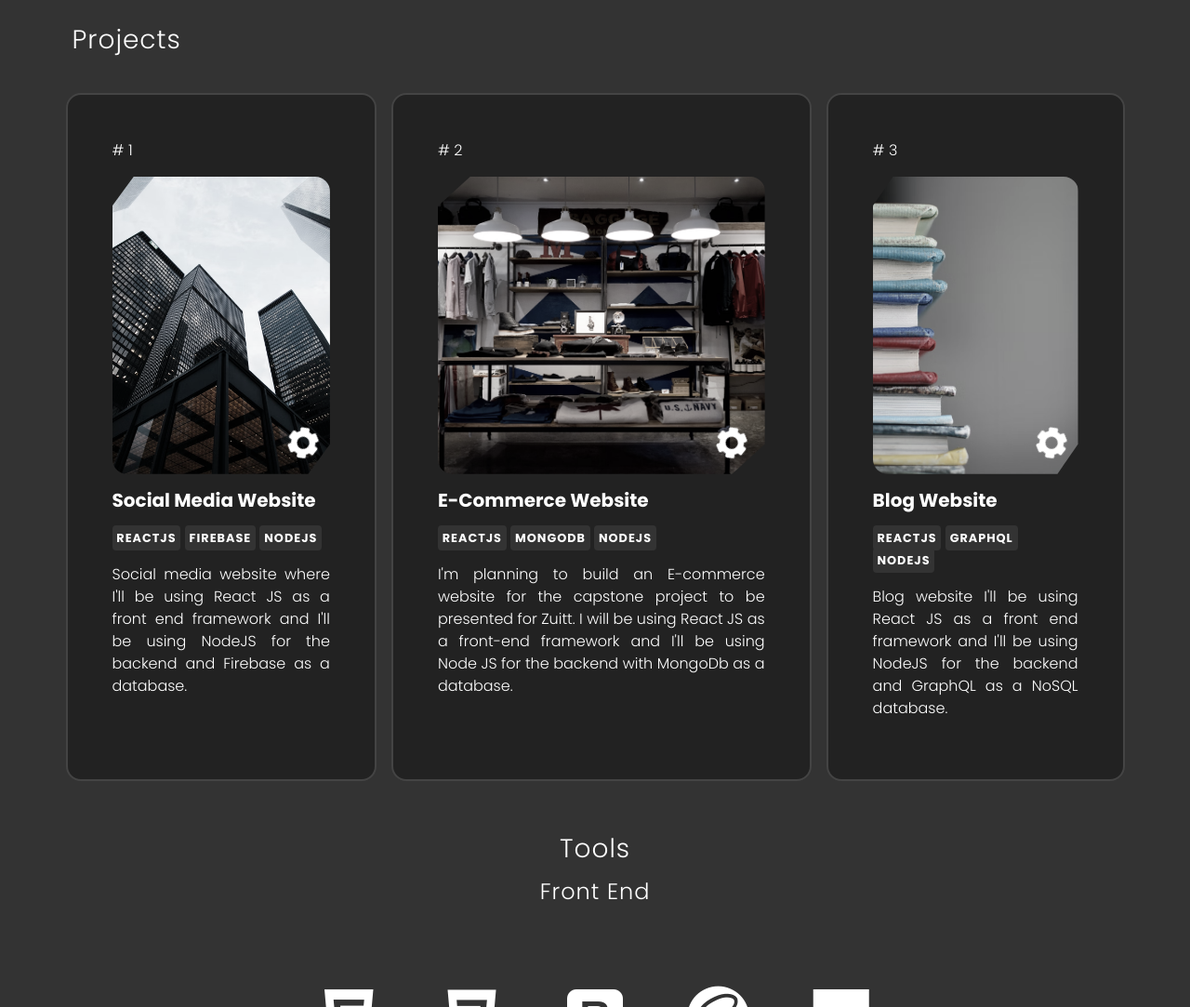
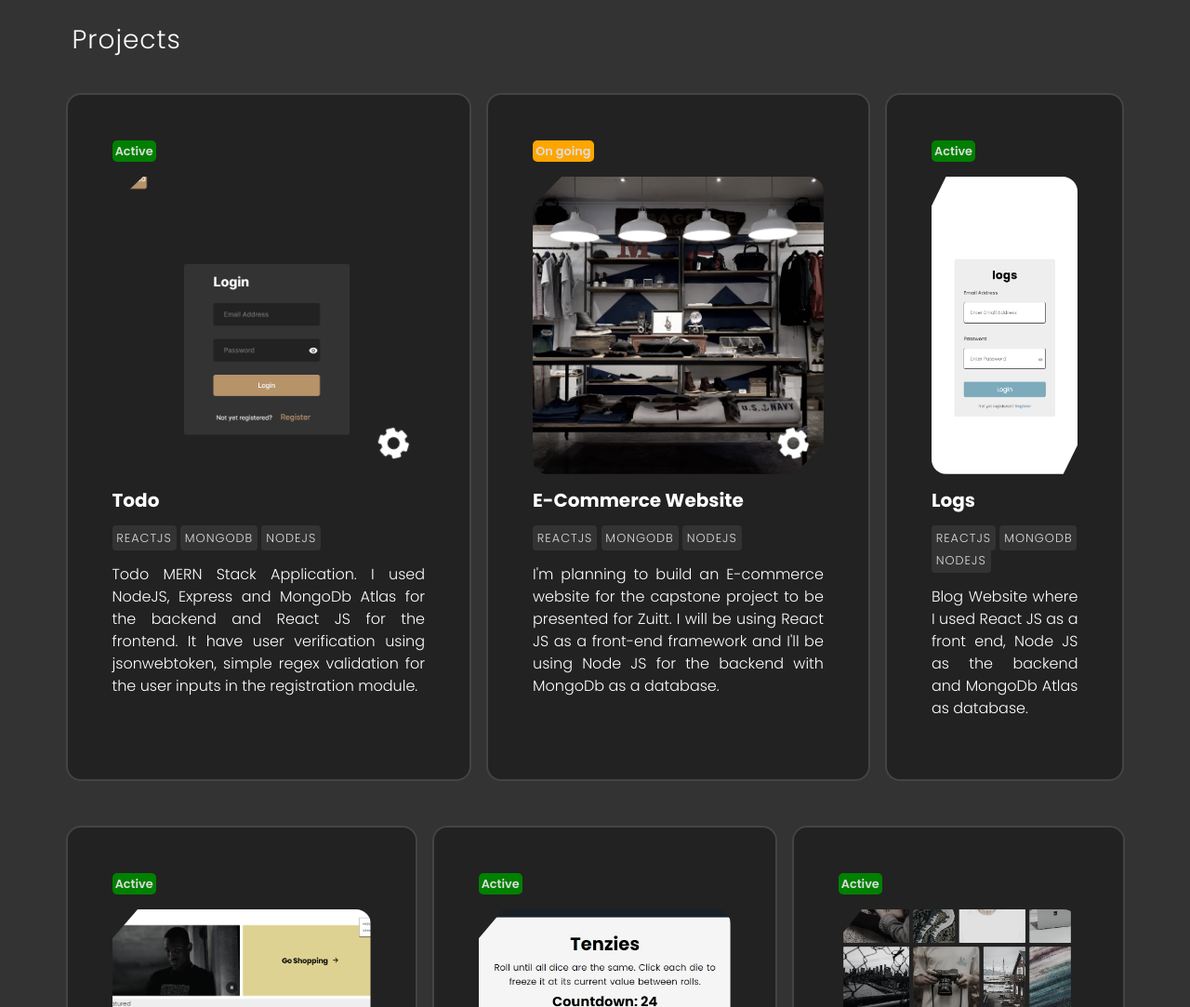
Before and after one commit to Joarpenaflorida/portfolio, a plain HTML site: page index.html in a window 1280 px wide. Shown: the part 1717-2800 px from the top of the page at 93% size. Drawn offline with nearby package versions, Linux system fonts and the light colour scheme.

Commit message:
Updated the UI

```diff
--- a/assets/css/style.css
+++ b/assets/css/style.css
@@ -12,6 +12,26 @@ html {
   scroll-behavior: smooth;
 }
 
+/* width */
+::-webkit-scrollbar {
+  width: 6px;
+}
+
+/* Track */
+::-webkit-scrollbar-track {
+  background: inherit;
+}
+
+/* Handle */
+::-webkit-scrollbar-thumb {
+  background: #888;
+  border-radius: 8px;
+}
+
+/* Handle on hover */
+::-webkit-scrollbar-thumb:hover {
+  background: #555;
+}
 body {
   background: #333;
   color: #fff;
@@ -192,6 +212,20 @@ section .section-title::before {
   transform: translateY(0);
   opacity: 1;
 }
+.active {
+  font-weight: 600;
+  background: green;
+  border-radius: 5px;
+  font-size: 0.8rem;
+  padding: 0.2rem;
+}
+.ongoing {
+  font-weight: 600;
+  background: orange;
+  border-radius: 5px;
+  font-size: 0.8rem;
+  padding: 0.2rem;
+}
 .navbar-brand {
   font-weight: 600;
   letter-spacing: 2px;
@@ -202,43 +236,44 @@ section .section-title::before {
   background-color: #333;
   color: #fff;
   font-size: 0.8rem;
-  font-weight: bold;
+  font-weight: 500;
   border-radius: 4px;
   letter-spacing: 1px;
 }
 .nodejs {
   padding: 0.3rem;
   background-color: #333;
-  color: #fff;
+  color: #ddd;
   font-size: 0.8rem;
-  font-weight: bold;
+  font-weight: 500;
   border-radius: 4px;
   letter-spacing: 1px;
 }
 .firebase {
   padding: 0.3rem;
   background-color: #333;
-  color: #fff;
+  color: #ddd;
+
   font-size: 0.8rem;
-  font-weight: bold;
+  font-weight: 500;
   border-radius: 4px;
   letter-spacing: 1px;
 }
 .graphql {
   padding: 0.3rem;
   background-color: #333;
-  color: #fff;
+  color: #ddd;
   font-size: 0.8rem;
-  font-weight: bold;
+  font-weight: 500;
   border-radius: 4px;
   letter-spacing: 1px;
 }
 .mongodb {
   padding: 0.3rem;
   background-color: #333;
-  color: #fff;
+  color: #ddd;
   font-size: 0.8rem;
-  font-weight: bold;
+  font-weight: 500;
   border-radius: 4px;
   letter-spacing: 1px;
 }
@@ -253,6 +288,10 @@ section .section-desc {
   transform: translateY(100px);
   opacity: 0;
   transition: 2.4s ease-out;
+  color: #fff;
+}
+.section-desc span {
+  color: #ddd;
 }
 section > * {
   margin: 2rem 0;
--- a/index.html
+++ b/index.html
@@ -79,36 +79,44 @@
         </div>
       </nav>
     </header>
-    <div class='container-fluid'>
-
-    <section class="hero " id="hero">
-
+    <div class="container-fluid">
+      <section class="hero" id="hero">
         <div class="row">
-          <div class='col-12 p-3 p-md-5'>
-            <div class='min-vh-100 w-100 d-flex flex-column align-items-center justify-content-center text-center'>
+          <div class="col-12 p-3 p-md-5">
+            <div
+              class="min-vh-100 w-100 d-flex flex-column align-items-center justify-content-center text-center"
+            >
               <h1><span class="section-title">JOAR PENAFLORIDA</span></h1>
-            <p><span class="section-desc">SOFTWARE DEVELOPER</span></p>
+              <p><span class="section-desc">WEB DEVELOPER</span></p>
+            </div>
           </div>
         </div>
       </section>
 
-    <section class="about " id="about">
-      <span class='page section-title'>1 | 3</span>
-      <h2 class="font-weight-bold"><span class='section-title'>ABOUT</span></h2>
-      <h3><span class='section-title'>Shattering the status quo.</span></h3>
-      <img src="./assets/images/profile.jpg" loading='lazy' class='img-fluid profile m-auto d-lg-none section-desc' alt="Profile Image">
+      <section class="about" id="about">
+        <span class="page section-title">1 | 3</span>
+        <h2 class="font-weight-bold">
+          <span class="section-title">ABOUT</span>
+        </h2>
+        <h3><span class="section-title">Shattering the status quo.</span></h3>
+        <img
+          src="./assets/images/profile.jpg"
+          loading="lazy"
+          class="img-fluid profile m-auto d-lg-none section-desc"
+          alt="Profile Image"
+        />
         <div class="row">
           <div class="d-flex flex-column flex-md-row section-desc">
             <div class="card-container p-5 m-2">
               <h4 class="mb-2 font-weight-bold">MERN STACK DEVELOPER</h4>
               <p class="term font-weight-normal">
                 Hi! I'm Joar Penaflorida a Full Stack MERN Developer based in
-              Iloilo, Philippines. I develop my software development
-              skills by creating mini projects and engaging myself in
-              coding challenges.
+                Iloilo, Philippines. I develop my software development skills by
+                creating mini projects and engaging myself in coding challenges.
               </p>
-            <p></p>
-              &#x25CF; In-depth knowledge of NodeJS, Express JS and ReactJS.
+              <p>
+                &#x25CF; In-depth knowledge of MongoDb, Express JS, ReactJS and
+                NodeJS.
               </p>
               <p>&#x25CF; Proficient in Front End and Backend Technologies.</p>
 
@@ -131,174 +139,269 @@
             </div>
           </div>
         </div>
-
-
       </section>
       <section class="portfolio" id="portfolio">
-      <span class='page section-title'>2 | 3</span>
-      <h2 class="font-weight-bold"><span class='section-title'>PORTFOLIO</span></h2>
-      <h3><span class='section-title'>Projects</span></h3>
+        <span class="page section-title">2 | 3</span>
+        <h2 class="font-weight-bold">
+          <span class="section-title">PORTFOLIO</span>
+        </h2>
+        <h3><span class="section-title">Projects</span></h3>
+
         <div class="row">
           <div class="d-flex flex-column flex-xl-row section-desc">
-
-          <div class="card-container p-5 m-2">
-            <span># 1</span>
+            <div class="card-container p-5 m-2 section-desc">
+              <span class="active">Active</span>
               <a
-            href="./assets/pages/pages.html"
+                href="https://todo-app-eta-liart.vercel.app/"
                 target="_blank"
               ></a>
               <div class="image-container">
-            <img src="./assets/images/business.jpg" class='img-fluid fluid profile' loading='lazy'  alt="Business Logo">
-            <i class='bx bxs-cog pending' ></i>
+                <img
+                  src="./assets/images/todo.jpeg"
+                  class="img-fluid fluid profile"
+                  loading="lazy"
+                  alt="Business Logo"
+                />
+                <i class="bx bxs-cog pending"></i>
               </div>
-            <h5 class="mb-2 font-weight-bold">Social Media Website</h5>
-            <div class='tech-stacks'>
-              <span class='react'>REACTJS</span>
-              <span class='firebase'>FIREBASE</span>
-              <span class='nodejs'>NODEJS</span>
+              <h5 class="mb-2 font-weight-bold">Todo</h5>
+              <div class="tech-stacks">
+                <span class="react">REACTJS</span>
+                <span class="firebase">MONGODB</span>
+                <span class="nodejs">NODEJS</span>
               </div>
               <p class="term text-justify">
-              Social media website where I'll be using React JS as a front end framework and I'll be using NodeJS for the backend and Firebase as a database.
+                Todo MERN Stack Application. I used NodeJS, Express and MongoDb
+                Atlas for the backend and React JS for the frontend. It have
+                user verification using jsonwebtoken, simple regex validation
+                for the user inputs in the registration module.
               </p>
-
             </div>
 
-          <div class="card-container p-5 m-2">
-            <span># 2</span>
+            <div class="card-container p-5 m-2 section-desc">
+              <span class="ongoing">On going</span>
+              <a href="./assets/pages/pages.html" target="_blank"></a>
+              <div class="image-container">
+                <img
+                  src="./assets/images/ecommerce.jpg"
+                  class="img-fluid fluid profile"
+                  loading="lazy"
+                  alt="E-commerce Image"
+                />
+                <i class="bx bxs-cog pending"></i>
+              </div>
+
+              <h5 class="mb-2 font-weight-bold">E-Commerce Website</h5>
+              <div class="tech-stacks">
+                <span class="react">REACTJS</span>
+                <span class="mongodb">MONGODB</span>
+                <span class="nodejs">NODEJS</span>
+              </div>
+              <p class="term text-justify">
+                I'm planning to build an E-commerce website for the capstone
+                project to be presented for Zuitt. I will be using React JS as a
+                front-end framework and I'll be using Node JS for the backend
+                with MongoDb as a database.
+              </p>
+            </div>
+
+            <div class="card-container p-5 m-2 section-desc">
+              <span class="active">Active</span>
+              <a href="https://logs-chi.vercel.app/" target="_blank"></a>
+              <div class="image-container">
+                <img
+                  src="./assets/images/logs.jpeg"
+                  class="img-fluid fluid profile"
+                  loading="lazy"
+                  alt="Blog Image"
+                />
+                <i class="bx bxs-cog pending"></i>
+              </div>
+              <h5 class="mb-2 font-weight-bold">Logs</h5>
+              <div class="tech-stacks">
+                <span class="react">REACTJS</span>
+                <span class="graphql">MONGODB</span>
+                <span class="nodejs">NODEJS</span>
+              </div>
+              <p class="term text-justify">
+                Blog Website where I used React JS as a front end, Node JS as
+                the backend and MongoDb Atlas as database.
+              </p>
+            </div>
+          </div>
+        </div>
+        <div class="row">
+          <div class="d-flex flex-column flex-xl-row">
+            <div class="card-container p-5 m-2 section-desc">
+              <span class="active">Active</span>
               <a
-            href="./assets/pages/pages.html"
+                href="https://joarpenaflorida.github.io/LandingPage-Grid/"
                 target="_blank"
               ></a>
               <div class="image-container">
-              <img src="./assets/images/ecommerce.jpg" class='img-fluid fluid profile' loading='lazy'  alt="E-commerce Image">
-              <i class='bx bxs-cog pending' ></i>
+                <img
+                  src="./assets/images/sneakerhead.jpeg"
+                  class="img-fluid fluid profile"
+                  loading="lazy"
+                  alt="Business Logo"
+                />
+                <i class="bx bxs-cog pending"></i>
+              </div>
+              <h5 class="mb-2 font-weight-bold">
+                Sneaker Head | CSS Grid Landing Page
+              </h5>
+              <div class="tech-stacks">
+                <span class="react">Grid</span>
+                <span class="firebase">Flexbox</span>
+                <span class="nodejs">JavaScript</span>
+              </div>
+              <p class="term text-justify">
+                E-Commerce landing page using CSS Grid, FlexBox and JavaScript.
+              </p>
             </div>
 
-            <h5 class="mb-2 font-weight-bold" >E-Commerce Website</h5>
-            <div class='tech-stacks'>
-              <span class='react'>REACTJS</span>
-              <span class='mongodb'>MONGODB</span>
-              <span class='nodejs'>NODEJS</span>
-            </div>
-            <p class="term text-justify">
-              I'm planning to build an E-commerce website for the capstone project to be presented for Zuitt. I will be using React JS as a front-end framework and I'll be using Node JS for the backend with MongoDb as a database.
-            </p>
-
-          </div>
-
-          <div class="card-container p-5 m-2">
-            <span># 3</span>
+            <div class="card-container p-5 m-2 section-desc">
+              <span class="active">Active</span>
               <a
-            href="./assets/pages/pages.html"
+                href="https://tenzies-game-topaz.vercel.app
+            "
                 target="_blank"
               ></a>
               <div class="image-container">
-              <img src="./assets/images/blog.jpg" class='img-fluid fluid profile' loading='lazy'  alt="Blog Image">
-              <i class='bx bxs-cog pending' ></i>
+                <img
+                  src="./assets/images/tenzies.jpeg"
+                  class="img-fluid fluid profile"
+                  loading="lazy"
+                  alt="E-commerce Image"
+                />
+                <i class="bx bxs-cog pending"></i>
               </div>
-            <h5 class="mb-2 font-weight-bold">Blog Website</h5>
-            <div class='tech-stacks'>
-              <span class='react'>REACTJS</span>
-              <span class='graphql'>GRAPHQL</span>
-              <span class='nodejs'>NODEJS</span>
+
+              <h5 class="mb-2 font-weight-bold">Tenzies | React Game</h5>
+              <div class="tech-stacks">
+                <span class="react">React</span>
+                <span class="mongodb">Grid</span>
               </div>
               <p class="term text-justify">
-              Blog website I'll be using React JS as a front end framework and I'll be using NodeJS for the backend and GraphQL as a NoSQL database.
+                Simple Tenzies game that I made while learning React JS.
               </p>
+            </div>
 
+            <div class="card-container p-5 m-2 section-desc">
+              <span class="active">Active</span>
+              <a
+                href="https://joarpenaflorida.github.io/image-grid/"
+                target="_blank"
+              ></a>
+              <div class="image-container">
+                <img
+                  src="./assets/images/image-grid.jpeg"
+                  class="img-fluid fluid profile"
+                  loading="lazy"
+                  alt="Blog Image"
+                />
+                <i class="bx bxs-cog pending"></i>
+              </div>
+              <h5 class="mb-2 font-weight-bold">Snap | Image Gallery</h5>
+              <div class="tech-stacks">
+                <span class="react">Grid</span>
+                <span class="graphql">FlexBox</span>
+                <span class="nodejs">JavaScript</span>
+              </div>
+              <p class="term text-justify">
+                Image Gallery Website using CSS Grid, Flexbox and JavaScript.
+              </p>
+            </div>
           </div>
         </div>
 
-      </div>
         <div class="row">
-     <div class="container-fluid skill-graph d-flex
-     flex-column align-items-center text-center">
-     <h3 class="m-3"><span class='section-title'>Tools</span></h3>
-     <h4><span class='section-title'>Front End</span></h4>
+          <div
+            class="container-fluid skill-graph d-flex flex-column align-items-center text-center min-vh-75"
+          >
+            <h3 class="m-3"><span class="section-title">Tools</span></h3>
+            <h4><span class="section-title">Front End</span></h4>
             <div class="front-end p-5 section-desc">
-
               <i class="bx bxl-html5" data-value="HTML5"></i>
               <i class="bx bxl-css3" data-value="CSS3"></i>
               <i class="bx bxl-bootstrap" data-value="Bootstrap"></i>
               <i class="bx bxl-sass" data-value="SASS"></i>
               <i class="bx bxl-javascript" data-value="JavaScript"></i>
             </div>
-      <h4><span class='section-title'>Full Stack</span></h4>
-         <div class='fullstack p-5 section-desc'>
-
+            <h4><span class="section-title">Full Stack</span></h4>
+            <div class="fullstack p-5 section-desc">
               <i class="bx bxl-react" data-value="React JS"></i>
               <i class="bx bxl-nodejs" data-value="Node JS"></i>
               <i class="bx bxl-mongodb" data-value="MongoDb"></i>
             </div>
 
-    <h4><span class='section-title'>Other Tools</span></h4>
+            <h4><span class="section-title">Other Tools</span></h4>
             <div class="back-end m-3 p-5 section-desc">
-
               <i class="bx bxl-figma" data-value="Figma"></i>
-      <i class='bx bxl-heroku' data-value="heroku"></i>
+              <i class="bx bxl-heroku" data-value="heroku"></i>
               <i class="bx bxl-git" data-value="Git"></i>
             </div>
           </div>
         </div>
       </section>
+
       <section class="contact" id="contact">
-      <span class='page section-title'>3 | 3</span>
-      <h2 class="font-weight-bold"><span class='section-title'>CONTACT</span></h2>
-      <h3 class="font-weight-bold"><span class='section-title'>WANT TO COLLABORATE?</span></h3>
-      <h4><span class='section-title'>Socials</span></h4>
-      <div class="d-flex flex-column justify-content-center flex-xl-row section-desc min-vh-50">
-        <div class="card-container p-5 m-1">
+        <span class="page section-title">3 | 3</span>
+        <h2 class="font-weight-bold">
+          <span class="section-title">CONTACT</span>
+        </h2>
+        <h3 class="font-weight-bold">
+          <span class="section-title">WANT TO COLLABORATE?</span>
+        </h3>
+        <h4><span class="section-title">Socials</span></h4>
+        <div class="d-flex flex-column flex-xl-row min-vh-75">
+          <div class="card-container p-5 m-1 min-vh-50 section-desc">
             <h3>Linkedin</h3>
             <a
               href="https://www.linkedin.com/in/joarppenaflorida/"
               target="_blank"
             ></a>
             <span>in/joarppenaflorida </span>
-           <p class='d-flex justify-content-between align-items-center '>
+            <p class="d-flex justify-content-between align-items-center">
               <i class="bx bxl-linkedin d"></i>
               <i class="bx bxs-chevron-right hover"></i>
             </p>
           </div>
-       <div class="card-container p-5 m-1">
+          <div class="card-container p-5 m-1 min-vh-50 section-desc">
             <h3>Gmail</h3>
             <a
               href="mailto:joarparrenopenaflorida@gmail.com"
               target="_blank"
             ></a>
             <span>joarparrenopenaflorida</span>
-       <p class='d-flex justify-content-between align-items-center'>
+            <p class="d-flex justify-content-between align-items-center">
               <i class="bx bxl-gmail d"></i>
               <i class="bx bxs-chevron-right hover"></i>
             </p>
           </div>
-       <div class="card-container p-5 m-1">
+          <div class="card-container p-5 m-1 min-vh-50 section-desc">
             <h3>Phone</h3>
             <a href="tel:+639217320661" target="_blank"></a>
             <span>+639217320661</span>
-         <p class='d-flex justify-content-between align-items-center'>
+            <p class="d-flex justify-content-between align-items-center">
               <i class="bx bxs-phone d"></i>
               <i class="bx bxs-chevron-right hover"></i>
             </p>
           </div>
-       <div class="card-container p-5 m-1">
+          <div class="card-container p-5 m-1 min-vh-50 section-desc">
             <h3>Download CV</h3>
             <a href="./assets/file/joarpenaflorida.pdf" target="_blank"></a>
             <span>Resume - PDF</span>
-         <p class='d-flex justify-content-between align-items-center'>
-           <i class='bx bxs-file-pdf d'></i>
+            <p class="d-flex justify-content-between align-items-center">
+              <i class="bx bxs-file-pdf d"></i>
               <i class="bx bxs-chevron-right hover"></i>
             </p>
-
           </div>
         </div>
       </section>
 
-
-
-
-
-   <footer class='footer p-1'>
-    <p class='text-center text-light'>Joar Penaflorida | &copy; 2022</p>
+      <footer class="footer p-1">
+        <p class="text-center text-light">Joar Penaflorida | &copy; 2022</p>
       </footer>
     </div>
     <script
```
Also changed, not shown: assets/images/image-grid.jpeg (added), assets/images/logs.jpeg (added), assets/images/sneakerhead.jpeg (added), assets/images/tenzies.jpeg (added), assets/images/todo.jpeg (added). Lines whose indentation alone changed are shown as unchanged.
